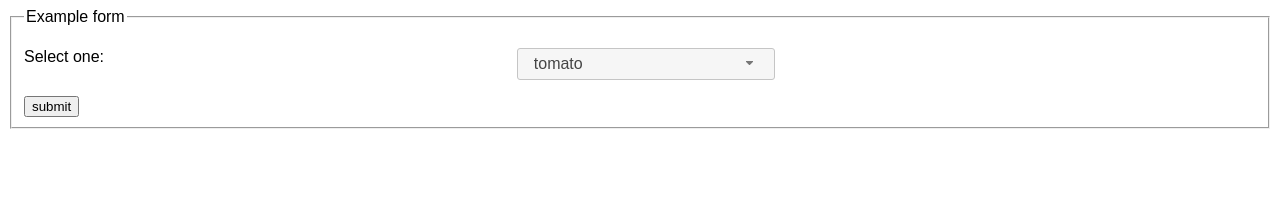
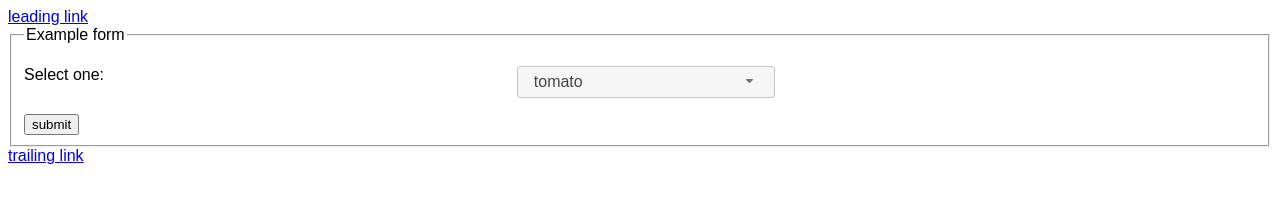
Before and after one commit to seznam/szn-select, a plain HTML site: page jquery-ui.html in a window 1280 px wide. Drawn offline with nearby package versions, Linux system fonts and the light colour scheme.

Commit message:
added leading and trailing links to the demos to make working focus easier

```diff
--- a/jquery-ui.html
+++ b/jquery-ui.html
@@ -31,6 +31,8 @@
     </style>
   </head>
   <body>
+    <a href="#">leading link</a>
+
     <form action="" method="get">
       <fieldset>
         <legend>Example form</legend>
@@ -58,6 +60,8 @@
       </fieldset>
     </form>
 
+    <a href="#">trailing link</a>
+
     <script src="https://cdnjs.cloudflare.com/ajax/libs/jquery/3.3.1/jquery.js"></script>
     <script src="https://cdnjs.cloudflare.com/ajax/libs/jqueryui/1.12.1/jquery-ui.js"></script>
 
```
Also changed, not shown: legacy-seznam.cz-select.html (+4 -0 lines), polymer-elements-paper-dropdown-menu.html (+4 -0 lines), szn-select.html (+4 -1 lines).
